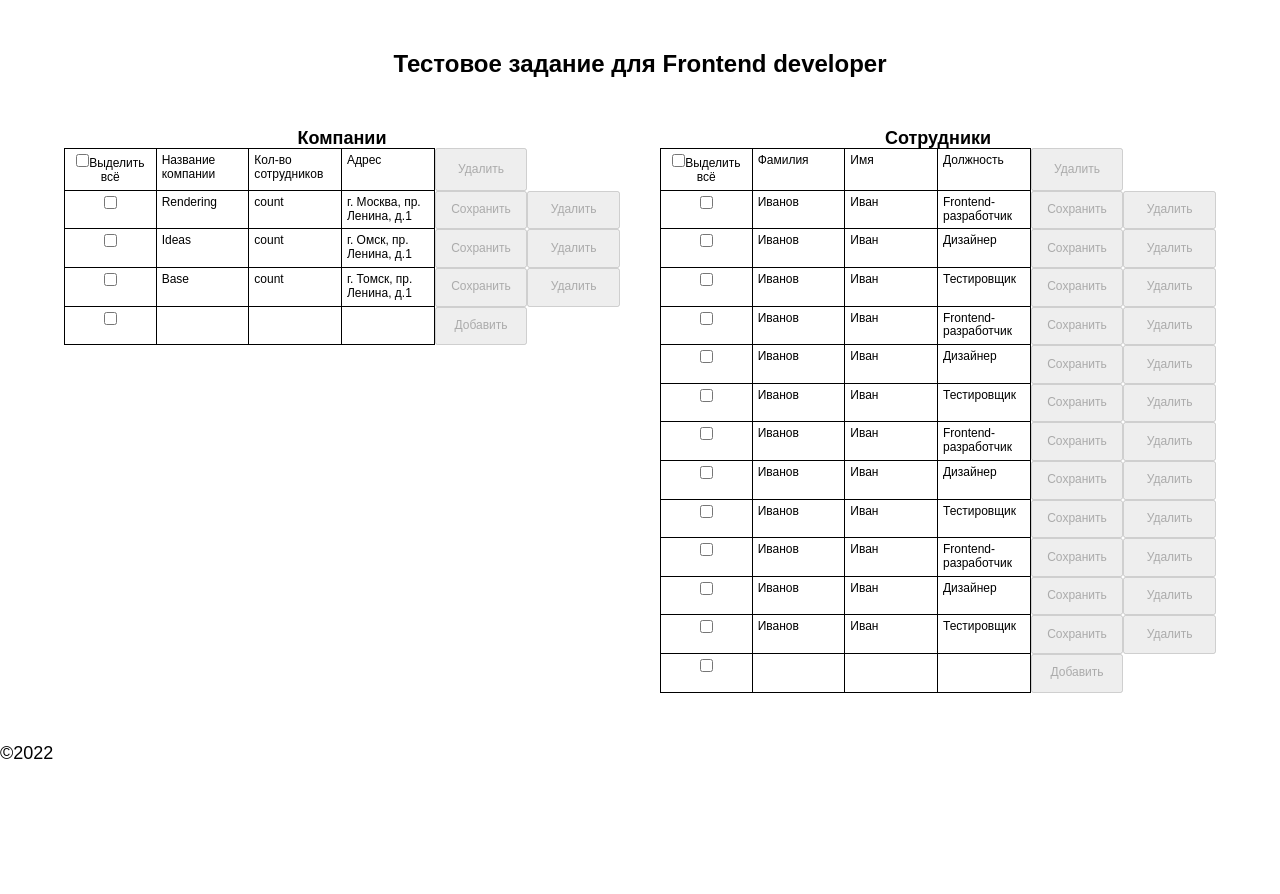
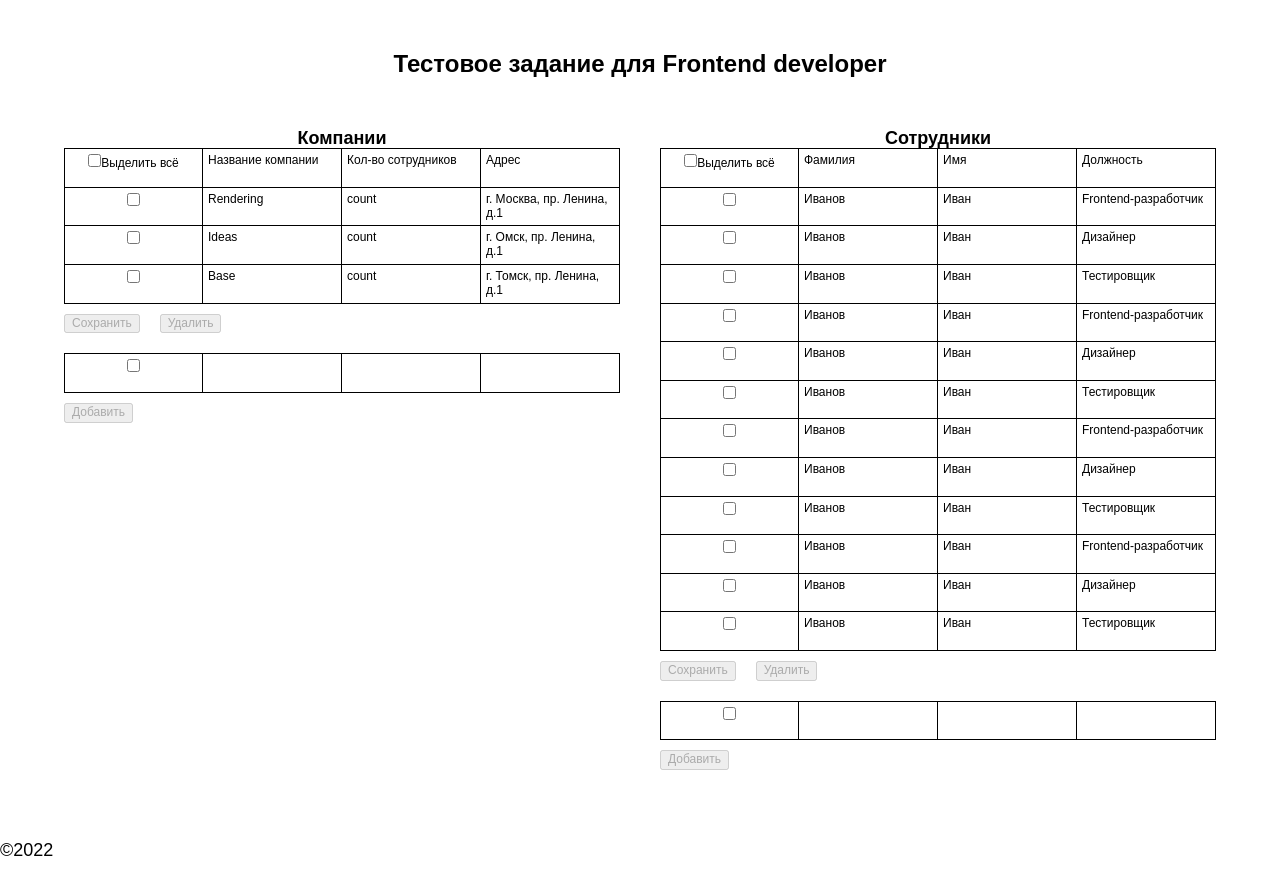
Before and after one commit to IVKrylova/list-of-companies, a React (Create React App) app: page / in a window 1280 px wide. Shown: the top 894 px of the page. Before the commit the page ends 813 px from the top, so only its background shows below. Built offline with nearby package versions, Linux system fonts and the light colour scheme; data requests are answered from the project's data file.

Commit message:
refactor: move buttons to tables from rows

```diff
--- a/src/components/Button/Button.css
+++ b/src/components/Button/Button.css
@@ -2,8 +2,6 @@
   display: block;
   box-sizing: border-box;
   font-size: 12px;
+  margin-top: 10px;
+  margin-bottom: 20px;
 }
-
-.button_hidden {
-  display: none;
-}
--- a/src/components/Button/Button.js
+++ b/src/components/Button/Button.js
@@ -2,7 +2,7 @@ import './Button.css';
 
 const Button = props => {
   return (
-    <button type='submit' className={`button ${props.isHidden ? 'button_hidden' : ''}`} disabled={props.disabled}>
+    <button type='submit' className='button' disabled={props.disabled}>
       {props.buttonText}
     </button>
   );
--- a/src/components/Row/Row.css
+++ b/src/components/Row/Row.css
@@ -1,10 +1,11 @@
 .row {
   display: grid;
-  grid-template-columns: repeat(6, 1fr);
+  grid-template-columns: repeat(4, 1fr);
   text-align: center;
   padding: 0;
   margin: 0;
   width: 100%;
+  border: none;
 }
 
 .row__cell_checked {
@@ -32,3 +33,7 @@
 .row__cell_header {
   border-top: #000 solid 1px;
 }
+
+.row__cell_adding {
+  border-top: #000 solid 1px;
+}
--- a/src/components/Row/Row.js
+++ b/src/components/Row/Row.js
@@ -1,5 +1,4 @@
 import { useState } from 'react';
-import Button from '../Button/Button';
 import './Row.css';
 
 const Row = props => {
@@ -14,7 +13,7 @@ const Row = props => {
   }
 
   return (
-    <form className='row' id={props.formName} name={props.formName}>
+    <fieldset className='row'>
       <label className={cellClassName}>
         <input
           type='checkbox'
@@ -43,7 +42,7 @@ const Row = props => {
         defaultValue={props.fourthCell}
       >
       </textarea>
-      <Button
+     {/*  <Button
         disabled={true}
         buttonText='Сохранить'
         isHidden={props.isHiddenButtonSave}
@@ -57,8 +56,8 @@ const Row = props => {
         disabled={true}
         buttonText='Добавить'
         isHidden={props.isHiddenButtonAdd}
-      />
-    </form>
+      /> */}
+    </fieldset>
   );
 }
 
--- a/src/components/Table/Table.css
+++ b/src/components/Table/Table.css
@@ -4,3 +4,11 @@
   width: 100%;
   text-align: center;
 }
+
+.buttons {
+  padding: 0;
+  list-style-type: none;
+  display: flex;
+  column-gap: 20px;
+  margin: 0;
+}
--- a/src/components/Table/Table.js
+++ b/src/components/Table/Table.js
@@ -1,10 +1,12 @@
 import Row from '../Row/Row';
+import Button from '../Button/Button';
 import './Table.css';
 
 const Table = props => {
   return (
     <section className='table'>
       <h2 className='table__title'>{props.title}</h2>
+      <form className='form' id={props.tableName} name={props.tableName}>
       {/* Шапка таблицы */}
       <Row
         formName={props.tableName}
@@ -16,25 +18,41 @@ const Table = props => {
         editingSecondCell={true}
         editingThirdCell={true}
         editingFourthCell={true}
-        isHiddenButtonSave={true}
-        isHiddenButtonDelete={false}
-        isHiddenButtonAdd={true}
       />
       {/* Данные таблицы */}
       {props.children}
+      <ul className='buttons'>
+        <li>
+          <Button
+            disabled={true}
+            buttonText='Сохранить'
+          />
+        </li>
+        <li>
+          <Button
+            disabled={true}
+            buttonText='Удалить'
+          />
+        </li>
+      </ul>
+      </form>
       {/* Строка для добавления данных */}
+      <form>
         <Row
           formName={`add-${props.tableName}`}
+          cellClassModifier='row__cell_adding'
           secondCell=''
           thirdCell=''
           fourthCell=''
           editingSecondCell={false}
           editingThirdCell={false}
           editingFourthCell={false}
-        isHiddenButtonSave={true}
-        isHiddenButtonDelete={true}
-        isHiddenButtonAdd={false}
         />
+        <Button
+          disabled={true}
+          buttonText='Добавить'
+        />
+      </form>
     </section>
   );
 }
```
Lines whose indentation alone changed are shown as unchanged.
